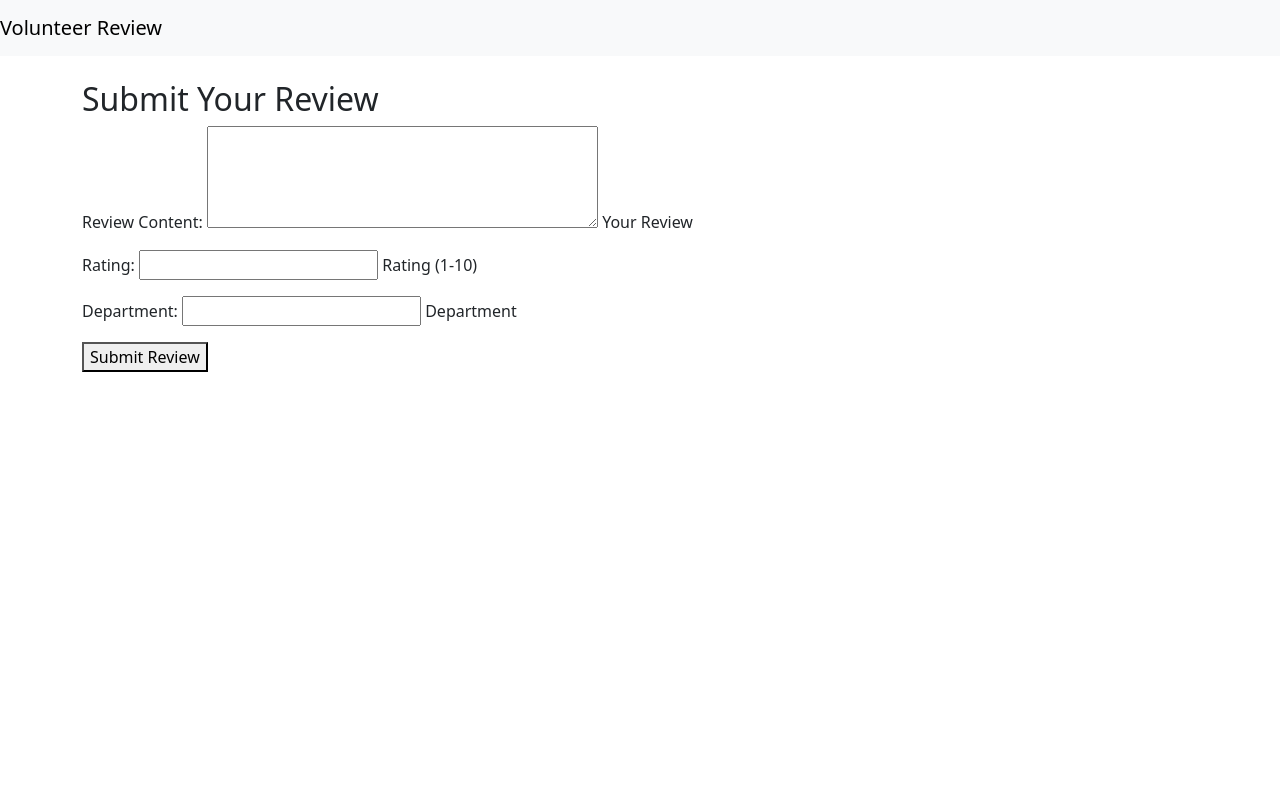
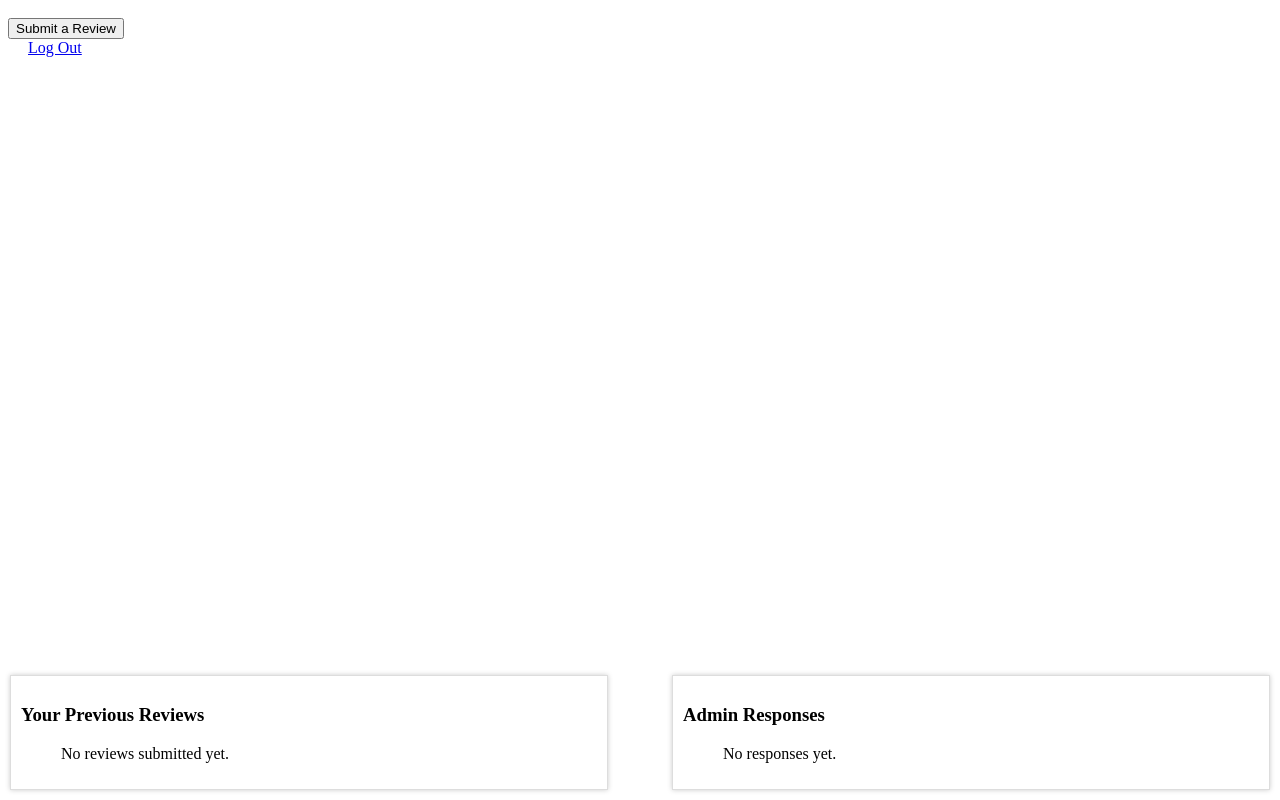
Before and after one commit to bchang092/med_web, a Django app: page /reviews/volunteer_page in a window 1280 px wide. Run offline with Django 5.2, Linux system fonts and the light colour scheme; a user stored in the database is signed in; data comes from the database, SQL or seed files in the repository; both versions use the stored data as it was after the commit.

Commit message:
Implmented logout button, added the review response fields to admin.py and views.py and html for home page. HTML page can't access entries from database for some reason, must debug.

```diff
--- a/backend/reviews/admin.py
+++ b/backend/reviews/admin.py
@@ -17,10 +17,13 @@ admin.site.register(volunteer)
 
 class ReviewAdmin(admin.ModelAdmin):
     # **Display fields as columns**
-    list_display = ('Volunteer','Volunteer_First_Name','Volunteer_Last_Name', 'Rating', 'Date_Submitted','Department', 'Sentiment','Review_Content')  # Columns to display
+    list_display = ('Volunteer','Volunteer_First_Name','Volunteer_Last_Name', 'Rating', 'Date_Submitted','Department', 'Sentiment','Review_Content','Admin_Response')  # Columns to display
 
     # Enable filtering options
     list_filter = ('Rating', 'Sentiment', 'Department', 'Date_Submitted')  # Add filter options
+
+    # Editable option for admin
+    list_editable = ('Admin_Response',)  # Allow inline editing of responses
 
     # **Enable sorting by columns**
     ordering = ('-Date_Submitted',)  # Default sorting (newest first)
--- a/backend/reviews/models.py
+++ b/backend/reviews/models.py
@@ -35,8 +35,8 @@ class Review(models.Model):
     Volunteer_First_Name = models.CharField(max_length=50, editable=False, null=True, blank = True)
     Volunteer_Last_Name = models.CharField(max_length=50, editable=False, null=True, blank = True)
 
-
-
+    #admin response attribute to review
+    Admin_Response = models.TextField(blank=True, null=True)  # New field
 
     #return url to particular review
     def get_absolute_url(self):
--- a/backend/reviews/templates/volunteer/volunteer_home_page.html
+++ b/backend/reviews/templates/volunteer/volunteer_home_page.html
@@ -1,23 +1,88 @@
 <!DOCTYPE html>
 <html lang="en">
 <head>
-  <meta charset="UTF-8" />
-  <meta name="viewport" content="width=device-width, initial-scale=1.0" />
-  <title>Volunteer Review</title>
-  <link rel="stylesheet" href="https://cdn.jsdelivr.net/npm/bootstrap@5.3.0-alpha3/dist/css/bootstrap.min.css">
+    <meta charset="UTF-8">
+    <title>Volunteer Page</title>
+    <style>
+        .form-popup {
+            display: none;
+            position: fixed;
+            top: 20%;
+            left: 50%;
+            transform: translate(-50%, -20%);
+            border: 1px solid #ccc;
+            padding: 20px;
+            background-color: white;
+            z-index: 1000;
+        }
+        .reviews, .responses {
+            position: absolute;
+            width: 45%;
+            padding: 10px;
+            box-shadow: 0px 0px 5px #ccc;
+            border: 1px solid #ddd;
+        }
+        .reviews {
+            bottom: 10px;
+            left: 10px;
+        }
+        .responses {
+            bottom: 10px;
+            right: 10px;
+        }
+    </style>
+    <script>
+        function toggleForm() {
+            const formPopup = document.getElementById('form-popup');
+            formPopup.style.display = formPopup.style.display === 'block' ? 'none' : 'block';
+        }
+    </script>
 </head>
 <body>
-  <nav class="navbar navbar-expand-lg navbar-light bg-light">
-    <a class="navbar-brand" href="#">Volunteer Review</a>
-  </nav>
+    <header>
+        <button onclick="toggleForm()" style="margin-top: 10px;">Submit a Review</button>
+    </header>
 
-  <div class="container mt-4">
-    <h2>Submit Your Review</h2>
+    <!-- Review Form -->
+    <div id="form-popup" class="form-popup">
         <form method="POST">
             {% csrf_token %}
             {{ form.as_p }}
             <button type="submit">Submit Review</button>
+            <button type="button" onclick="toggleForm()">Close</button>
         </form>
     </div>
+
+    <!-- List of Previous Reviews -->
+    <div class="reviews">
+        <h3>Your Previous Reviews</h3>
+        <ul>
+            {% for review in user_reviews %}
+                <li>{{ review.Date_Submitted }} - {{ review.Review_Content }}</li>
+            {% empty %}
+                <p>No reviews submitted yet.</p>
+            {% endfor %}
+        </ul>
+    </div>
+
+    <!-- Admin Responses -->
+    <div class="responses">
+        <h3>Admin Responses</h3>
+        <ul>
+            {% for review in user_reviews %}
+                {% if review.Admin_Response %}
+                    <li>{{ review.Date_Submitted }} - {{ review.Admin_Response }}</li>
+                {% endif %}
+            {% empty %}
+                <p>No responses yet.</p>
+            {% endfor %}
+        </ul>
+    </div>
+
+    <header>
+        <a href="{% url 'logout' %}" style="margin-left: 20px;">Log Out</a>
+    </header>
+
+
 </body>
 </html>
--- a/backend/reviews/views.py
+++ b/backend/reviews/views.py
@@ -2,6 +2,7 @@ from django.shortcuts import render,redirect
 from django.contrib.auth.decorators import login_required
 from .forms import ReviewForm
 from textblob import TextBlob
+from .models import Review
 
 
 @login_required
@@ -9,10 +10,9 @@ def volunteer_page(request):
     if request.method =='POST':
         form = ReviewForm(request.POST)
         if form.is_valid():
-            #if a logged in user is attached to the review
+            #saving detials of volunteer
             review = form.save(commit=False)
             review.Volunteer = request.user
-            #save the name of volunteer
             review.Volunteer_First_Name = request.user.first_name
             review.Volunteer_Last_Name = request.user.first_name
 
@@ -20,17 +20,29 @@ def volunteer_page(request):
             review_content = form.cleaned_data['Review_Content']
             blob = TextBlob(review_content)
             polarity = blob.sentiment.polarity
-            if polarity > 0:
-                review.Sentiment = 'Positive'
-            elif polarity < 0:
-                review.Sentiment = 'Negative'
-            else:
-                review.Sentiment = 'Neutral'
+            review.Sentiment = 'Positive' if polarity > 0 else 'Negative' if polarity < 0 else 'Neutral'
 
             review.save()
+
+            #fetch the reviews for list
+            user_reviews = Review.objects.filter(Volunteer=request.user)
+            context = {
+                'form': form,
+                'user_reviews': user_reviews,
+            }
+
             return redirect('volunteer_page') #redirect after submission
+
     else:
         form = ReviewForm()
 
+    # For GET request (page load), fetch and pass the reviews
+    user_reviews = Review.objects.filter(Volunteer=request.user)
+    context = {
+        'form': form,
+        'user_reviews': user_reviews,  # Pass user reviews to the context
+    }
+    print(user_reviews)
+
     #view page
     return render(request, 'volunteer/volunteer_home_page.html', {'form': form})
```
Also changed, not shown: backend/authentication/views.py (+2 -8 lines), backend/db.sqlite3, backend/reviews/migrations/0005_review_admin_response.py (added). Lines whose indentation alone changed are shown as unchanged.
